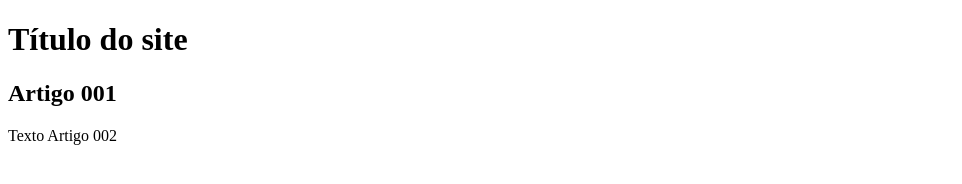
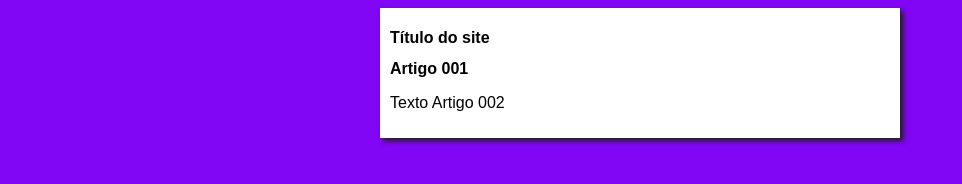
Before and after one commit to railsonsilva7/projeto-site, a plain HTML site: page index.html in a window 1280 px wide. Shown: the whole page, without its empty margins (0-962 px from the left). Drawn offline with Linux system fonts and the light colour scheme.

Commit message:
iniciei o design

```diff
--- /dev/null
+++ b/estilos/style.css
@@ -0,0 +1,18 @@
+* {
+  font-family: Arial, Helvetica, sans-serif;
+  font-size: 16px;
+
+}
+body {
+  background-color:rgb(129, 6, 245) ;
+
+}
+main {
+  background-color: white;
+  width: 500px;
+  margin: auto;
+  padding: 10px;
+  box-shadow: 3px 3px 5px rgb(32, 27, 27)
+
+
+}
--- a/index.html
+++ b/index.html
@@ -5,6 +5,7 @@
   <meta http-equiv="X-UA-Compatible" content="IE=edge">
   <meta name="viewport" content="width=device-width, initial-scale=1.0">
   <title>Título do site</title>
+  <link rel="stylesheet" href="estilos/style.css">
 </head>
 <body>
       <main>
```
